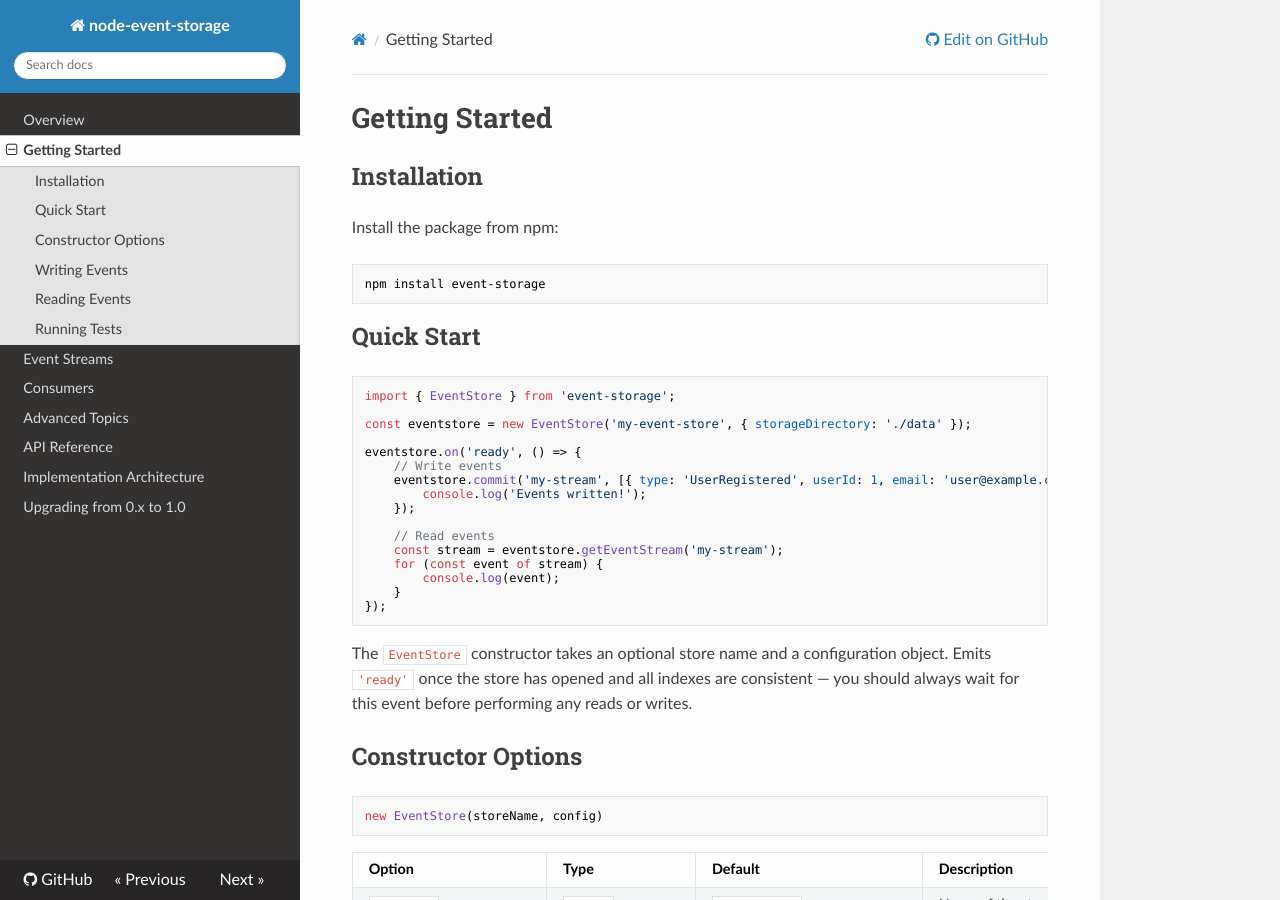
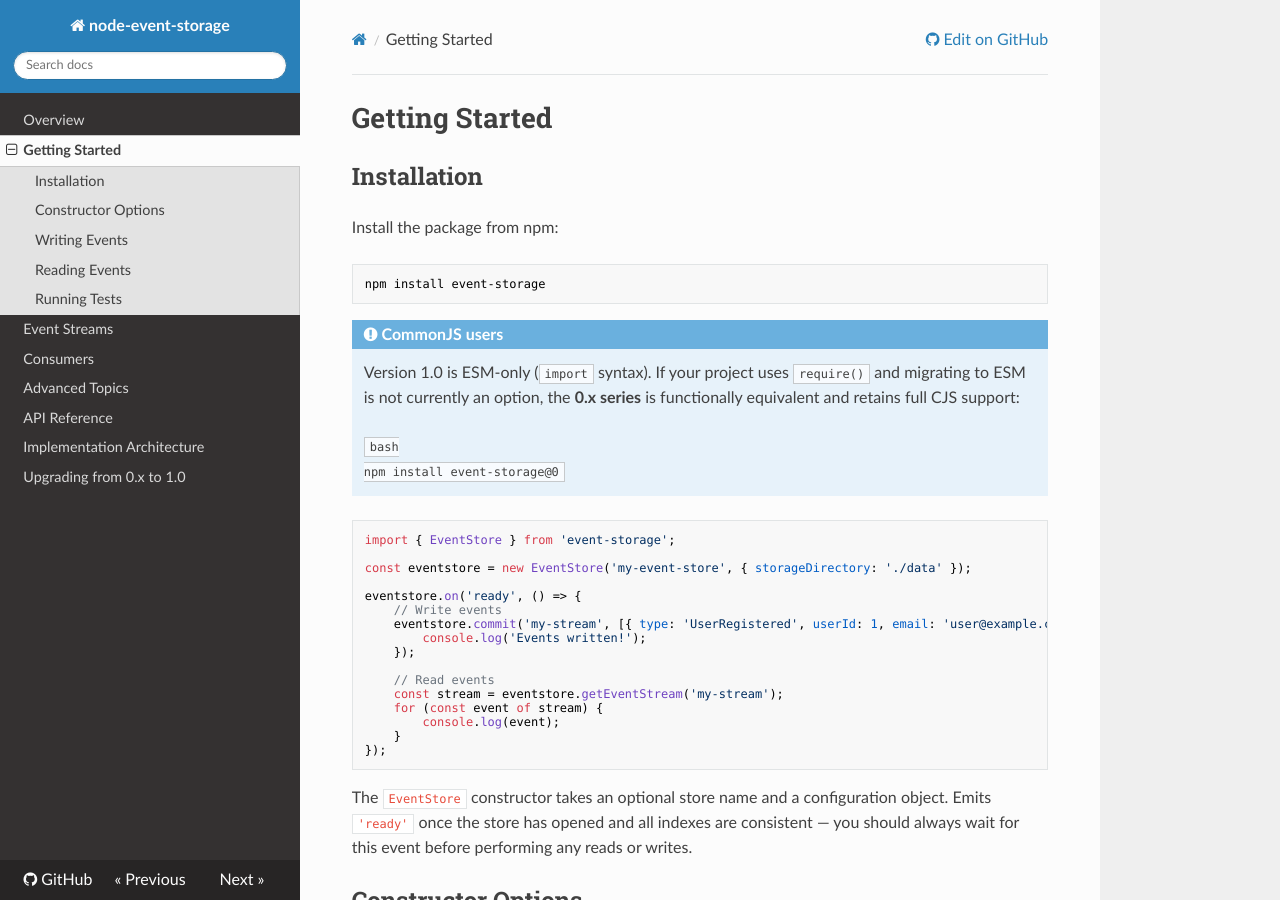
Before and after one commit to albe/node-event-storage, an MkDocs documentation site: the page built from docs/getting-started.md, in a window 1280 px wide and 900 px high. Built offline with MkDocs 1.6.1, drawn with Linux system fonts in a browser that asks for light colours; nearby versions of some CDN libraries.

Commit message:
docs: add CJS/0.x fallback note to README and getting-started
Agent-Logs-Url: https://github.com/albe/node-event-storage/sessions/accacbd4-f01f-40b6-bd9b-9378af17fa42

Co-authored-by: albe <4259532+albe@users.noreply.github.com>

````diff
--- a/docs/getting-started.md
+++ b/docs/getting-started.md
@@ -8,7 +8,14 @@ Install the package from npm:
 npm install event-storage
 ```
 
-## Quick Start
+!!! note "CommonJS users"
+    Version 1.0 is ESM-only (`import` syntax). If your project uses `require()` and migrating to ESM is not currently an option, the **0.x series** is functionally equivalent and retains full CJS support:
+
+    ```bash
+    npm install event-storage@0
+    ```
+
+
 
 ```javascript
 import { EventStore } from 'event-storage';
````
Also changed, not shown: README.md (+3 -1 lines).
